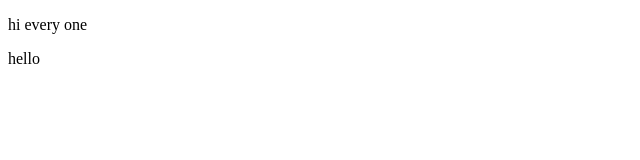
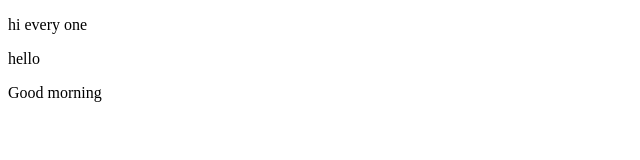
Before and after one commit to AhmedNakib/Smart-Blood-Donation-Emergency-Request-System-1, a plain HTML site: page SBDE Project.html in a window 1280 px wide. Shown: the whole page, without its empty margins (0-640 px from the left). Drawn offline with Linux system fonts and the light colour scheme.

Commit message:
Updated homepage

```diff
--- a/SBDE Project.html
+++ b/SBDE Project.html
@@ -8,6 +8,6 @@
 <body>
     <p> hi every one</p>
     <p>hello </p>
-
+    <p>Good morning</p>
 </body>
 </html>
```
